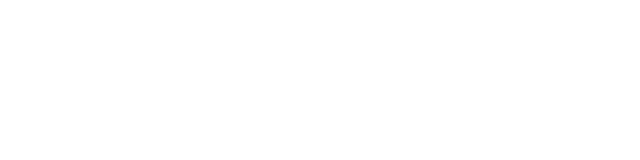
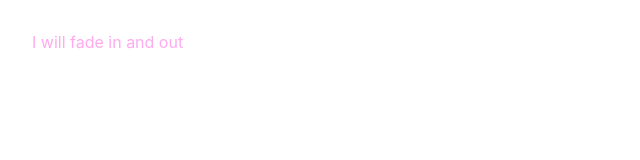
Before and after one commit to shazy89/ractice-features-next, a Next.js app: page /spring in a window 1280 px wide. Shown: the top 160 px of the page, without its empty margins (0-640 px from the left). Built offline with nearby package versions, Linux system fonts and the light colour scheme.

Commit message:
animated spring

```diff
--- a/pages/parallax/index.js
+++ b/pages/parallax/index.js
@@ -1,4 +1,4 @@
-import { useSpring, animated, to } from "react-spring";
+import { Parallax, ParallaxLayer, IParallax } from "@react-spring/web";
 import Image from "next/image";
 import face from "../../public/computer-icons-user-profile-person-thumbnail_bxdnq2.jpg";
 import styles from "../../styles/loading.module.css";
--- a/pages/spring/index.js
+++ b/pages/spring/index.js
@@ -1,5 +1,20 @@
-const Spring = () => {
-  return <div></div>;
+import { Spring, animated } from "react-spring";
+
+const SpringPage = () => {
+  return (
+    <Spring
+      from={{ opacity: 0, color: "red" }}
+      to={[
+        { opacity: 1, color: "#ffaaee" },
+        { opacity: 0, color: "rgb(14,26,19)" },
+        { opacity: 1, color: "#ffaaee" }
+      ]}
+    >
+      {(styles) => (
+        <animated.div style={styles}>I will fade in and out</animated.div>
+      )}
+    </Spring>
+  );
 };
 
-export default Spring;
+export default SpringPage;
```
